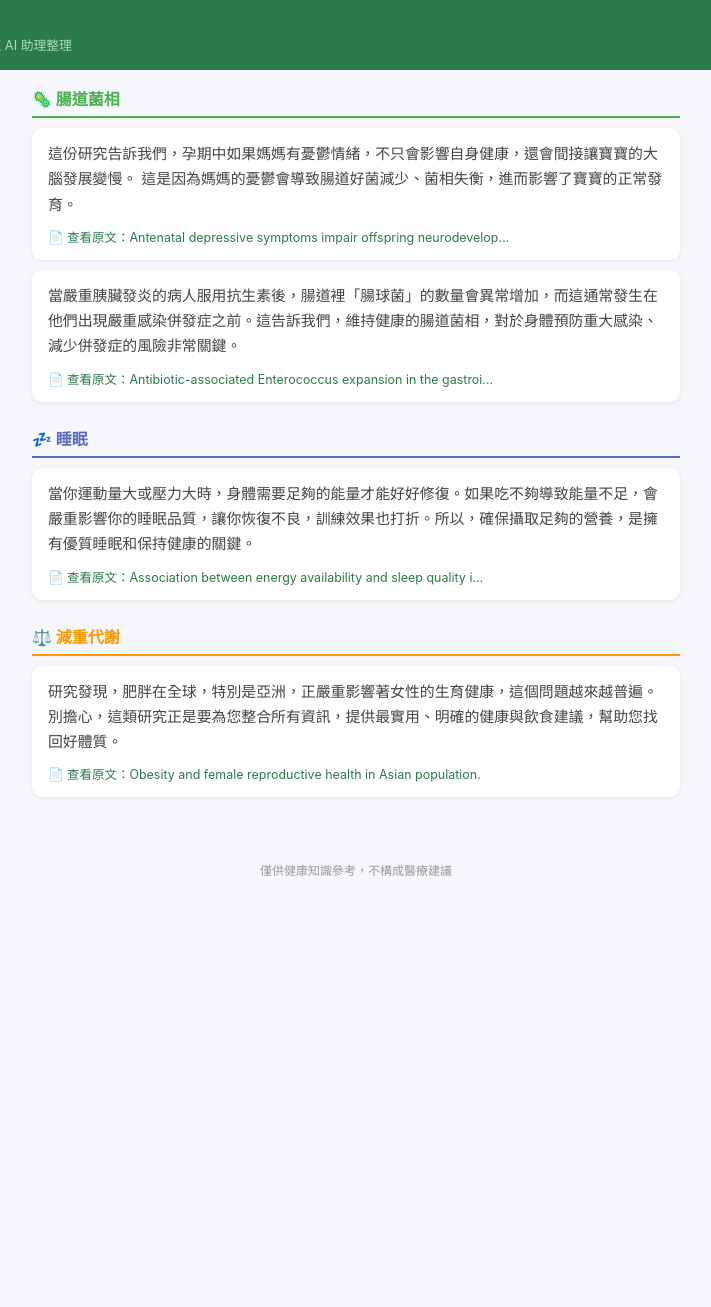
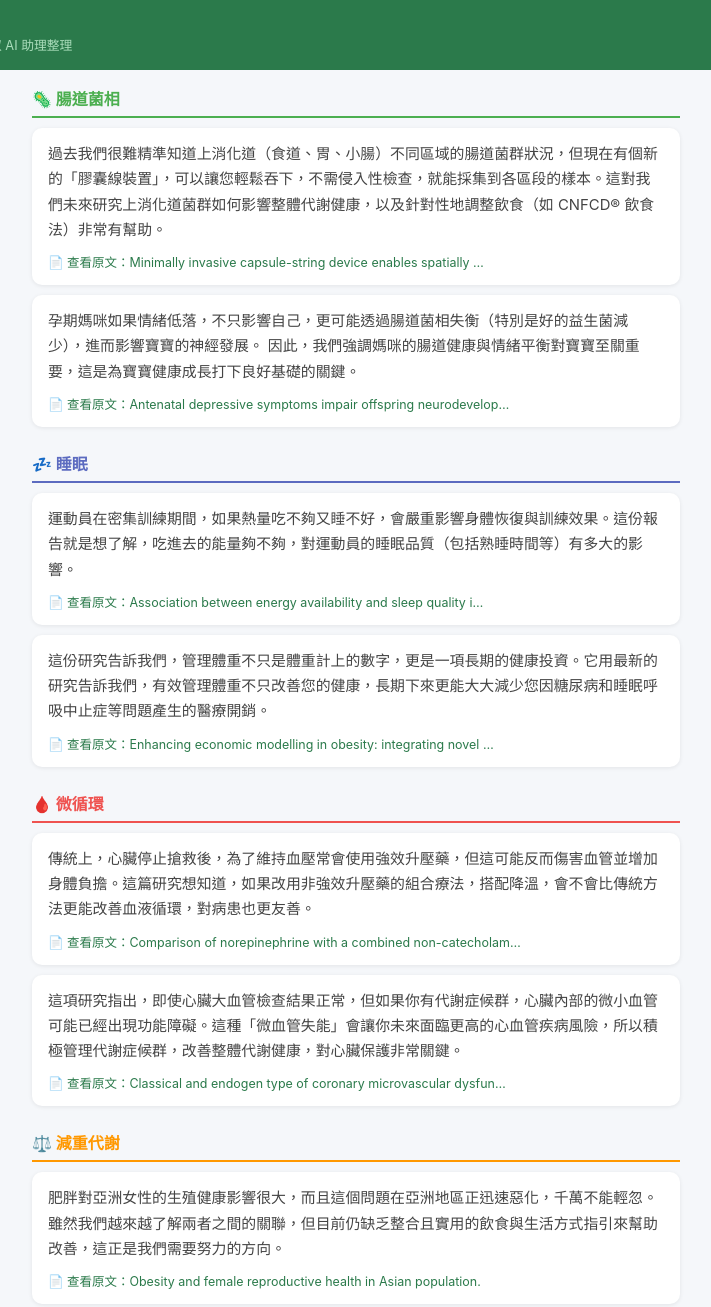
Before and after one commit to leouncle-health/leo-daily-digest, a website: page index.html in a window 1280 px wide. Shown: the part 17-1324 px from the top of the page, without its empty margins (284-995 px from the left). Before the commit the page ends 919 px from the top, so only its background shows below. Drawn offline with Linux system fonts and the light colour scheme.

Commit message:
chore: 更新健康知識日報 2026/5/21

```diff
--- a/index.html
+++ b/index.html
@@ -3,7 +3,7 @@
 <head>
 <meta charset="UTF-8">
 <meta name="viewport" content="width=device-width, initial-scale=1.0">
-<title>📚 健康知識日報・2026年5月17日星期日</title>
+<title>📚 健康知識日報・2026年5月21日星期四</title>
 <style>
   * { box-sizing: border-box; margin: 0; padding: 0; }
   body { font-family: -apple-system, "Helvetica Neue", Arial, sans-serif; background: #f5f7fa; color: #333; }
@@ -23,7 +23,7 @@
 <body>
 <header>
   <h1>📚 健康知識日報</h1>
-  <p>2026年5月17日星期日・期刊精選・由李歐叔叔 AI 助理整理</p>
+  <p>2026年5月21日星期四・期刊精選・由李歐叔叔 AI 助理整理</p>
 </header>
 <main>
 
@@ -31,28 +31,44 @@
       <h2 style="color:#4CAF50">🦠 腸道菌相</h2>
 
       <div class="card">
-        <p class="summary">這份研究告訴我們，孕期中如果媽媽有憂鬱情緒，不只會影響自身健康，還會間接讓寶寶的大腦發展變慢。
-這是因為媽媽的憂鬱會導致腸道好菌減少、菌相失衡，進而影響了寶寶的正常發育。</p>
-        <a class="source-link" href="https://pubmed.ncbi.nlm.nih.gov/42141775/" target="_blank" rel="noopener">📄 查看原文：Antenatal depressive symptoms impair offspring neurodevelop…</a>
+        <p class="summary">過去我們很難精準知道上消化道（食道、胃、小腸）不同區域的腸道菌群狀況，但現在有個新的「膠囊線裝置」，可以讓您輕鬆吞下，不需侵入性檢查，就能採集到各區段的樣本。這對我們未來研究上消化道菌群如何影響整體代謝健康，以及針對性地調整飲食（如 CNFCD® 飲食法）非常有幫助。</p>
+        <a class="source-link" href="https://pubmed.ncbi.nlm.nih.gov/42157481/" target="_blank" rel="noopener">📄 查看原文：Minimally invasive capsule-string device enables spatially …</a>
       </div>
       <div class="card">
-        <p class="summary">當嚴重胰臟發炎的病人服用抗生素後，腸道裡「腸球菌」的數量會異常增加，而這通常發生在他們出現嚴重感染併發症之前。這告訴我們，維持健康的腸道菌相，對於身體預防重大感染、減少併發症的風險非常關鍵。</p>
-        <a class="source-link" href="https://pubmed.ncbi.nlm.nih.gov/42141757/" target="_blank" rel="noopener">📄 查看原文：Antibiotic-associated Enterococcus expansion in the gastroi…</a>
+        <p class="summary">孕期媽咪如果情緒低落，不只影響自己，更可能透過腸道菌相失衡（特別是好的益生菌減少），進而影響寶寶的神經發展。
+因此，我們強調媽咪的腸道健康與情緒平衡對寶寶至關重要，這是為寶寶健康成長打下良好基礎的關鍵。</p>
+        <a class="source-link" href="https://pubmed.ncbi.nlm.nih.gov/42141775/" target="_blank" rel="noopener">📄 查看原文：Antenatal depressive symptoms impair offspring neurodevelop…</a>
       </div>
     </section>
     <section class="topic-section">
       <h2 style="color:#5C6BC0">💤 睡眠</h2>
 
       <div class="card">
-        <p class="summary">當你運動量大或壓力大時，身體需要足夠的能量才能好好修復。如果吃不夠導致能量不足，會嚴重影響你的睡眠品質，讓你恢復不良，訓練效果也打折。所以，確保攝取足夠的營養，是擁有優質睡眠和保持健康的關鍵。</p>
+        <p class="summary">運動員在密集訓練期間，如果熱量吃不夠又睡不好，會嚴重影響身體恢復與訓練效果。這份報告就是想了解，吃進去的能量夠不夠，對運動員的睡眠品質（包括熟睡時間等）有多大的影響。</p>
         <a class="source-link" href="https://pubmed.ncbi.nlm.nih.gov/42070107/" target="_blank" rel="noopener">📄 查看原文：Association between energy availability and sleep quality i…</a>
+      </div>
+      <div class="card">
+        <p class="summary">這份研究告訴我們，管理體重不只是體重計上的數字，更是一項長期的健康投資。它用最新的研究告訴我們，有效管理體重不只改善您的健康，長期下來更能大大減少您因糖尿病和睡眠呼吸中止症等問題產生的醫療開銷。</p>
+        <a class="source-link" href="https://pubmed.ncbi.nlm.nih.gov/42021523/" target="_blank" rel="noopener">📄 查看原文：Enhancing economic modelling in obesity: integrating novel …</a>
+      </div>
+    </section>
+    <section class="topic-section">
+      <h2 style="color:#EF5350">🩸 微循環</h2>
+
+      <div class="card">
+        <p class="summary">傳統上，心臟停止搶救後，為了維持血壓常會使用強效升壓藥，但這可能反而傷害血管並增加身體負擔。這篇研究想知道，如果改用非強效升壓藥的組合療法，搭配降溫，會不會比傳統方法更能改善血液循環，對病患也更友善。</p>
+        <a class="source-link" href="https://pubmed.ncbi.nlm.nih.gov/42043656/" target="_blank" rel="noopener">📄 查看原文：Comparison of norepinephrine with a combined non-catecholam…</a>
+      </div>
+      <div class="card">
+        <p class="summary">這項研究指出，即使心臟大血管檢查結果正常，但如果你有代謝症候群，心臟內部的微小血管可能已經出現功能障礙。這種「微血管失能」會讓你未來面臨更高的心血管疾病風險，所以積極管理代謝症候群，改善整體代謝健康，對心臟保護非常關鍵。</p>
+        <a class="source-link" href="https://pubmed.ncbi.nlm.nih.gov/41324851/" target="_blank" rel="noopener">📄 查看原文：Classical and endogen type of coronary microvascular dysfun…</a>
       </div>
     </section>
     <section class="topic-section">
       <h2 style="color:#FF9800">⚖️ 減重代謝</h2>
 
       <div class="card">
-        <p class="summary">研究發現，肥胖在全球，特別是亞洲，正嚴重影響著女性的生育健康，這個問題越來越普遍。別擔心，這類研究正是要為您整合所有資訊，提供最實用、明確的健康與飲食建議，幫助您找回好體質。</p>
+        <p class="summary">肥胖對亞洲女性的生殖健康影響很大，而且這個問題在亞洲地區正迅速惡化，千萬不能輕忽。雖然我們越來越了解兩者之間的關聯，但目前仍缺乏整合且實用的飲食與生活方式指引來幫助改善，這正是我們需要努力的方向。</p>
         <a class="source-link" href="https://pubmed.ncbi.nlm.nih.gov/41815754/" target="_blank" rel="noopener">📄 查看原文：Obesity and female reproductive health in Asian population.</a>
       </div>
     </section>
```
